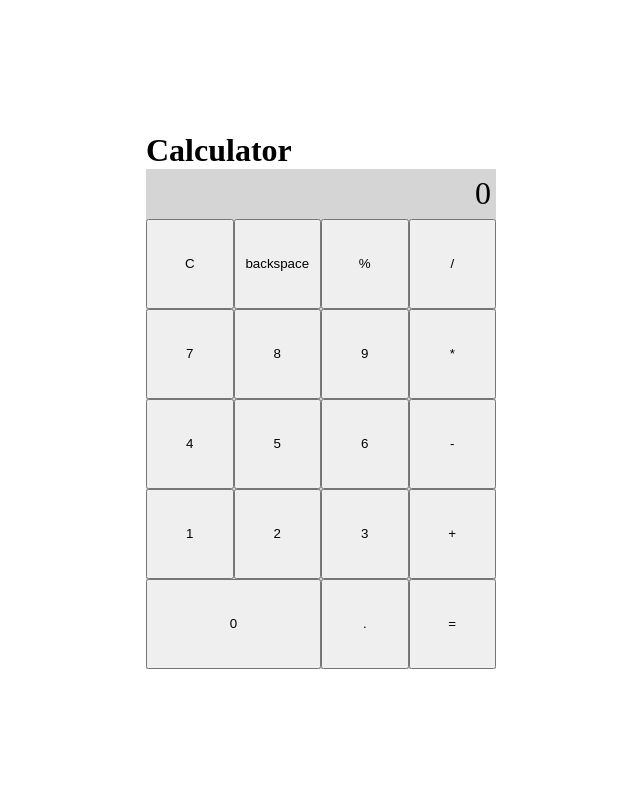
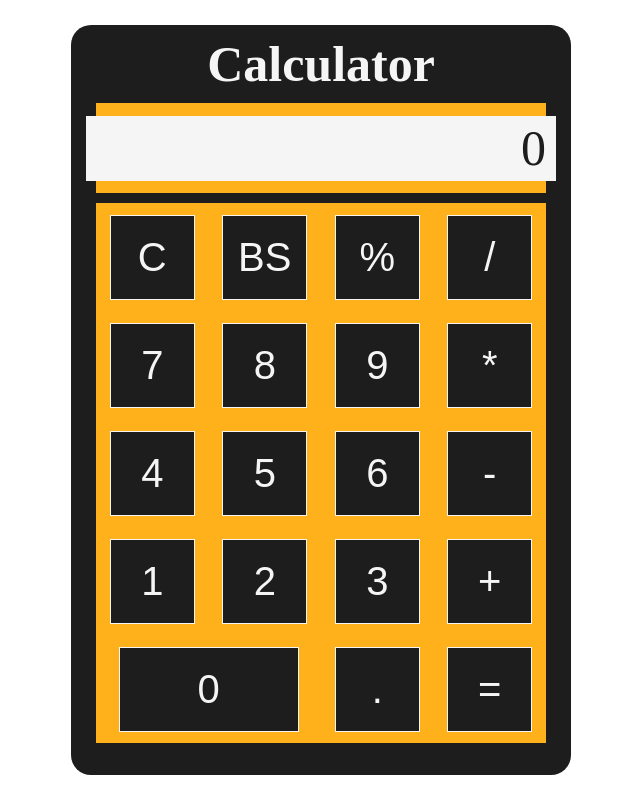
Before and after one commit to Natselane/calculator, a plain HTML site: page index.html in a window 1280 px wide. Shown: the whole page, without its empty margins (319-959 px from the left). Drawn offline with Linux system fonts and the light colour scheme.

Commit message:
Style changes

```diff
--- a/index.html
+++ b/index.html
@@ -11,11 +11,13 @@
         <h1>Calculator</h1>
         <div class="calculator">
               <div class="top-calc">
-                <div id="result">0</div>
+                <div class="calc-display">
+                  <div id="result">0</div>
+                </div>
               </div>
               <div class="bottom-calc">
                 <button id="clear">C</button>
-                <button id="backspace">backspace</button>
+                <button id="backspace">BS</button>
                 <button id="percent" class="signBtn">%</button>
                 <button id="divide" class="signBtn">/</button>
                 <button id="seven" class="numBtn">7</button>
--- a/js/app.js
+++ b/js/app.js
@@ -71,7 +71,6 @@ equalsButton.addEventListener("click", () => {
 })
 
 backspaceBtn.addEventListener("click", () => {
-    console.log("backspace");
     if (currentSign === "") {
         firstNum = firstNum.slice(0, firstNum.length - 1);
         toDisplay(firstNum);
--- a/scss/style.scss
+++ b/scss/style.scss
@@ -6,6 +6,7 @@
 
 html {
     height: 100vh;
+    color: #F5F5F5;
 }
 
 body {
@@ -15,33 +16,77 @@ body {
     height: 100%;
 
     .container {
-        min-width: 350px;
-        max-width: 450px;
+        display: flex;
+        flex-direction: column;
+        align-items: center;
+        height: 750px;
+        width: 500px;
+        background-color: #1D1D1D;
+        border-radius: 20px;
+    }
+
+    h1 {
+        font-size: 50px;
+        margin: 10px 0;
     }
 }
 
 .calculator {
-    background-color: #D5D5D5;
-    width: 100%;
-    height: 500px;
+    background-color: #1D1D1D;
+    width: 90%;
+    height: 80%;
 }
 
 .top-calc {
-    height: 10%;
+    background-color: #FFB11B;
+    height: 90px;
+    font-size: 2em;
     display: flex;
-    justify-content: flex-end;
+    justify-content: center;
     align-items: center;
-    padding-right: 5px;
-    font-size: 2em;
+
+    .calc-display {
+        background-color: #F5F5F5;
+        width: 470px;
+        height: 65px;
+        display: flex;
+        justify-content: flex-end;
+        align-items: center;
+        position: fixed;
+    }
+
+    #result {
+        font-size: 50px;
+        padding-right: 10px;
+        color: #1D1D1D;
+    }
 }
 
 .bottom-calc {
+    background-color: #FFB11B;
     height: 90%;
     display: grid;
     grid-template-columns: 1fr 1fr 1fr 1fr;
     grid-template-rows: 1fr 1fr 1fr 1fr 1fr;
+    justify-items: center;
+    align-items: center;
+    margin-top: 10px;
+
+    button {
+        font-size: 40px;
+        height: 85px;
+        width: 85px;
+        background-color: #1D1D1D;
+        color: #F5F5F5;
+        border: 1px solid #F5F5F5;
+    }
+
+    button:focus {
+        background-color: #797979;
+    }
 
     #zero {
+        width: 180px;
         grid-column: 1 / 3;
     }
 }
```
Also changed, not shown: css/style.css, 1 other file.
